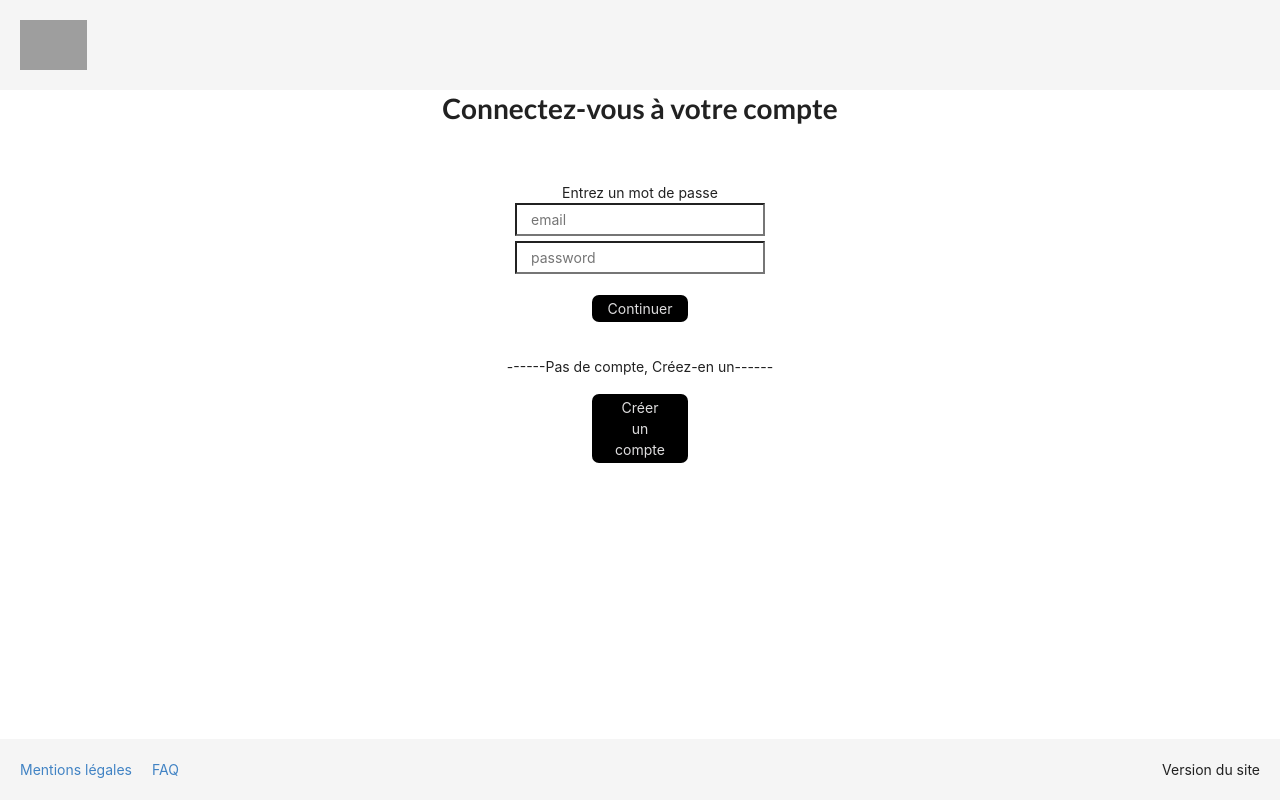
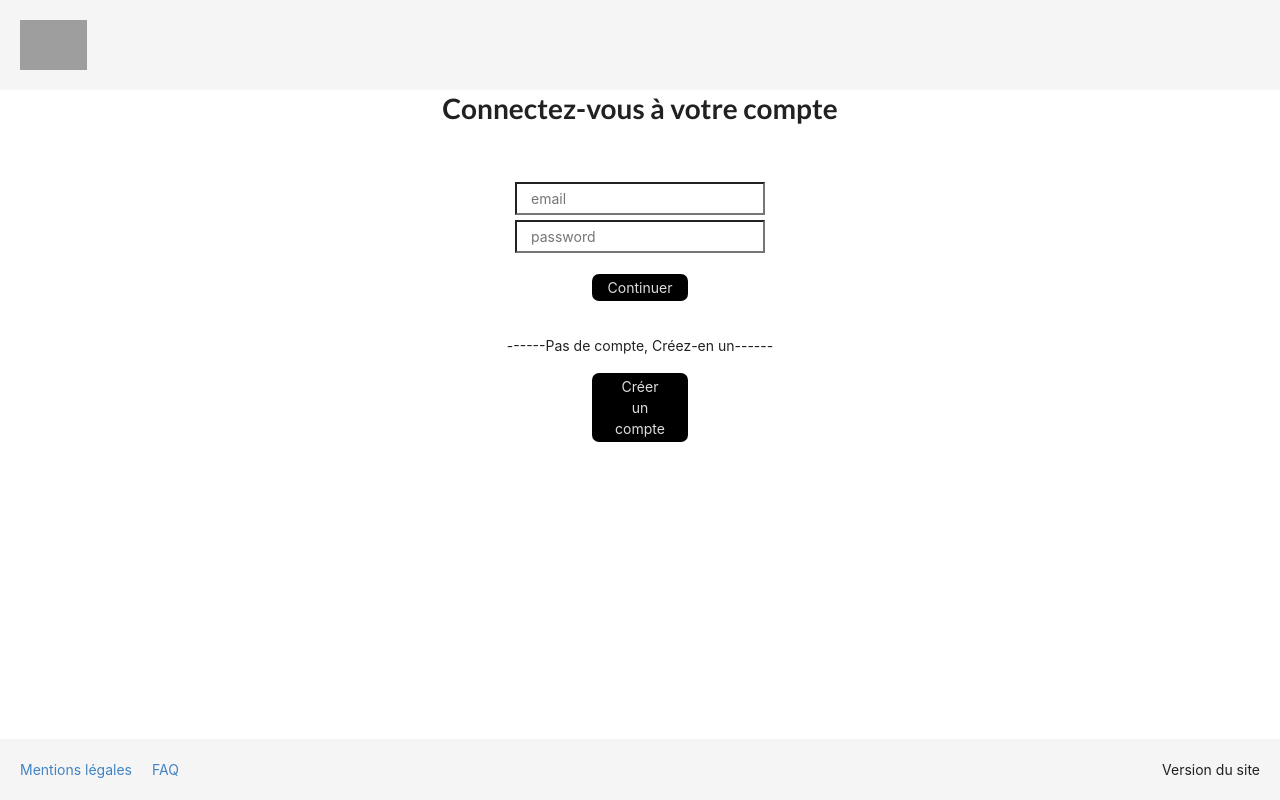
Before and after one commit to yanis-lannabi/cado-front, a React (Vite) app: page /se-connecter in a window 1280 px wide. Built offline with nearby package versions, Linux system fonts and the light colour scheme; grey boxes are pictures that could not be loaded.

Commit message:
corrections on feature/login

```diff
--- a/src/components/Pages/Login/Login.scss
+++ b/src/components/Pages/Login/Login.scss
@@ -51,3 +51,8 @@ h2 {
   background: #000000;
   color: #dfdedf;
 }
+
+.Login__confirmation,
+.Login__createAccount {
+  cursor: pointer;
+}
--- a/src/components/Pages/Login/Login.tsx
+++ b/src/components/Pages/Login/Login.tsx
@@ -14,7 +14,6 @@ function Login() {
   const [password, setPassword] = useState('');
   // Initializing states for email, password, and errors
   const [emailError, setEmailError] = useState('');
-  const [passwordError, setPasswordError] = useState('');
   const [errorMessage, setErrorMessage] = useState('');
   // Initializing the useNavigate hook for page navigation
   const navigate = useNavigate();
@@ -30,24 +29,18 @@ function Login() {
     } else {
       setEmailError('');
     }
-    // Checking the length of the password
-    if (password && password.length < 7) {
-      setPasswordError('Le mot de passe doit être supérieur à 7 caractères');
-    } else {
-      setPasswordError('Entrez un mot de passe');
-    }
-  }, [email, password]);
+  }, [email]);
 
   // Function to handle form submission
   const handleSubmit = async (e: React.FormEvent) => {
     e.preventDefault();
     // If there are errors, stop execution
-    if (emailError || passwordError) {
+    if (emailError) {
       return;
     }
     try {
       // Attempt to log in by sending a POST request to the API
-      const response = await fetch('http://165.227.232.51:3000/auth/login/', {
+      const response = await fetch('http://165.227.232.51:3000/login/', {
         method: 'POST',
         headers: {
           'Content-Type': 'application/json',
@@ -55,11 +48,14 @@ function Login() {
         body: JSON.stringify({ email, password }),
       });
 
-      // If the response is not OK, throw an error
       if (!response.ok) {
-        const errorData = await response.json();
-        throw new Error(errorData.message || 'Erreur lors de la connexion');
+        throw new Error('Network response was not ok');
       }
+
+      const data = await response.json();
+      console.log(data);
+      // handle your data
+
       // If everything goes well, redirect to the account page
       navigate('/mon-compte');
     } catch (error) {
@@ -81,9 +77,6 @@ function Login() {
           <div className="Login__errorMessage">{errorMessage}</div>
         )}
         {emailError && <div className="Login__emailError">{emailError}</div>}
-        {passwordError && (
-          <div className="Login__passwordError">{passwordError}</div>
-        )}
         <form onSubmit={handleSubmit}>
           <div className="Login__email">
             <input
```
